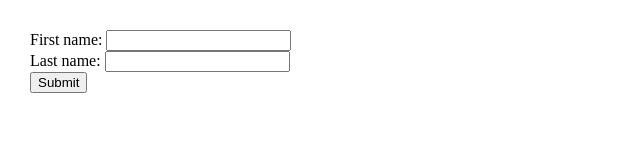
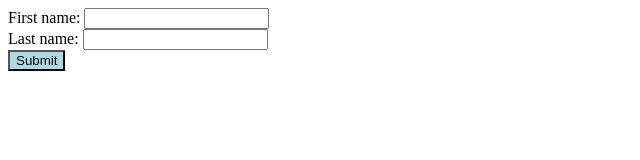
Before and after one commit to acciojob/form-login-rhlsingh19, a website: page main.html in a window 1280 px wide. Shown: the whole page, without its empty margins (0-640 px from the left). Drawn offline with Linux system fonts and the light colour scheme.

Commit message:
created a submission

```diff
--- a/main.html
+++ b/main.html
@@ -5,18 +5,23 @@
 <head>
 	<meta charset=utf-8 />
 		<title>Return first and last name from a form</title>
-		<style type="text/css">
-			body {margin: 30px;}
-		</style>
+
 	<link rel="stylesheet" href="styles.css">
 </head>
+	<form id="myForm" onsubmit="getFormValue(); return false;">
+    <label for="fname">First name:</label>
+    <input type="text" id="fname" name="fname" required><br>
+
+    <label for="lname">Last name:</label>
+    <input type="text" id="lname" name="lname" required><br>
+
+    <input type="submit" id="submit"value="Submit">
+</form>
+
+
 
 <body>
-	<form id="form1" onsubmit="getFormvalue()">
-		First name: <input type="text" name="fname"><br>
-		Last name: <input type="text" name="lname"><br>
-		<input type="submit" value="Submit">
-	</form>
+
 
     <script type="text/javascript" src="./script.js">
 </script>
--- a/script.js
+++ b/script.js
@@ -1,13 +1,10 @@
-function getFormvalue(event) {
-  event.preventDefault(); // Prevents the form from submitting and refreshing the page
+// script.js
 
-  // Get values from the form
-  const firstName = document.getElementById('firstName').value;
-  const lastName = document.getElementById('lastName').value;
+function getFormValue() {
+    // Get the values of the First and Last Name
+    const firstName = document.getElementById('fname').value;
+    const lastName = document.getElementById('lname').value;
 
-  // Display the values using alert
-  alert(`First Name: ${firstName}\nLast Name: ${lastName}`);
+    // Display the first and last name using alert
+    alert(firstName +" "+ lastName);
 }
-
-// Add event listener to the form on submit
-document.getElementById('myForm').addEventListener('submit', getFormvalue);
--- a/styles.css
+++ b/styles.css
@@ -1 +1,4 @@
 /*  your css code here. If applicable */
+#submit{
+	background-color:lightblue;
+}
```
